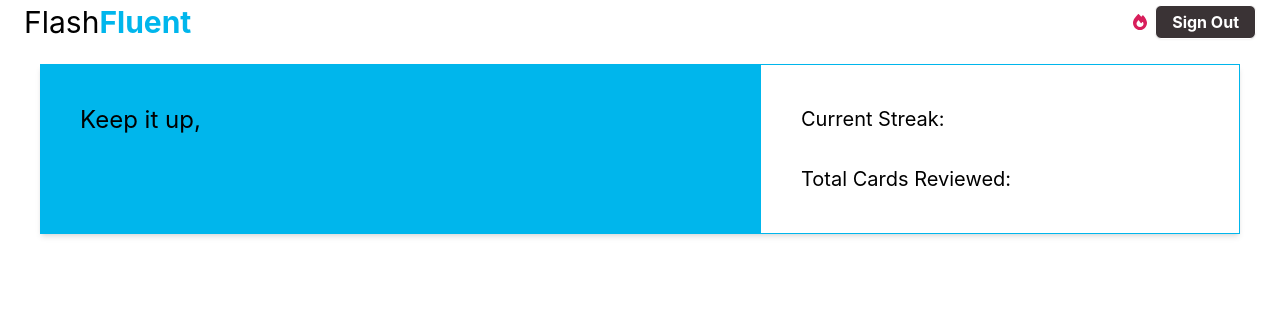
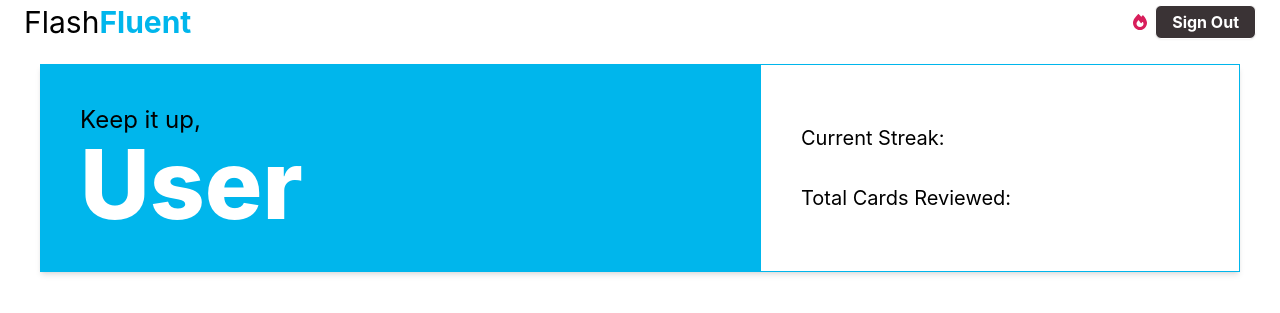
Before and after one commit to smartinuk88/flashcard-app, a React (Create React App) app: page / in a window 1280 px wide. Shown: the top 313 px of the page. Built offline with nearby package versions, Linux system fonts and the light colour scheme; no server answers.

Commit message:
Limit display name to first name and max of 12 characters

```diff
--- a/src/components/Deck.js
+++ b/src/components/Deck.js
@@ -38,7 +38,9 @@
         <>
           <Link to={`decks/${deck.id}`} state={deck}>
             <div className="flex flex-col cursor-pointer overflow-hidden items-start justify-start space-y-4 h-4/5">
-              <h3 className="text-lg font-semibold text-white">{deck.title}</h3>
+              <h3 className="text-lg font-semibold text-white break-words">
+                {deck.title}
+              </h3>
               <p className="text-sm">
                 {deck.flashcards ? deck.flashcards.length : 0}{" "}
                 {deck.flashcards.length === 1 ? "card" : "cards"}
--- a/src/components/UserStats.js
+++ b/src/components/UserStats.js
@@ -3,12 +3,25 @@
 function UserStats() {
   const { userData } = useUser();
 
+  const getFirstName = (displayName, maxLength = 12) => {
+    // Extract the first name up to the first space
+    const firstName = displayName.match(/^[^\s]+/)[0];
+    // Return the first name, truncated to the maxLength if necessary
+    return firstName.length > maxLength
+      ? `${firstName.substring(0, maxLength)}...`
+      : firstName;
+  };
+
+  const firstName = userData.displayName
+    ? getFirstName(userData.displayName)
+    : "User";
+
   return (
-    <div className="grid md:grid-cols-5 items-start w-full shadow-md mb-20">
-      <div className="md:col-span-3 bg-one h-full p-10">
+    <div className="grid md:grid-cols-5 items-start w-full shadow-md mb-20 overflow-hidden">
+      <div className="md:col-span-3 bg-one md:h-full p-10 max-w-full">
         <p className="text-2xl">Keep it up,</p>
-        <p className="text-8xl font-extrabold text-white">
-          {userData.displayName}
+        <p className="text-6xl lg:text-8xl font-extrabold text-white break-words">
+          {firstName}
         </p>
       </div>
       <div className="md:col-span-2 space-x-8 md:space-x-0 flex items-center justify-between md:flex-col md:items-start md:justify-center p-10 md:space-y-8 bg-white h-full border border-one">
```
